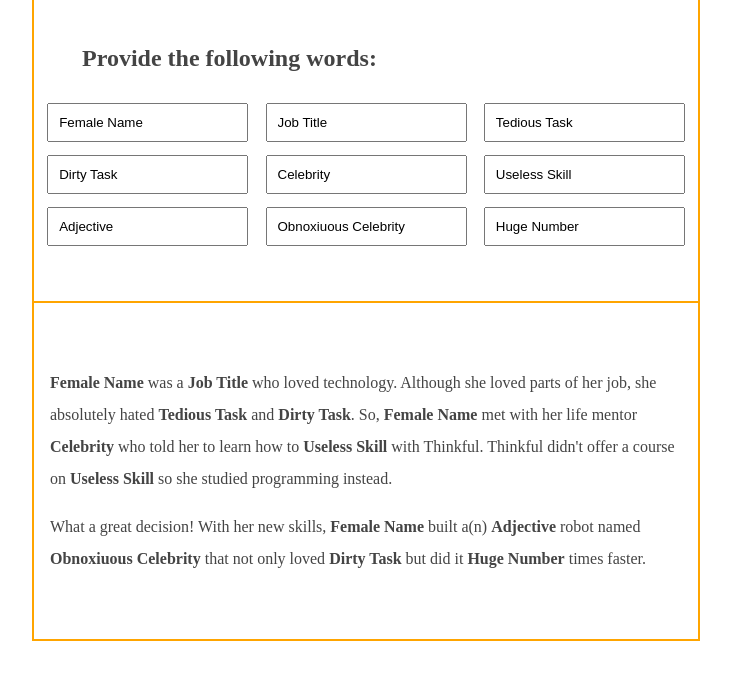
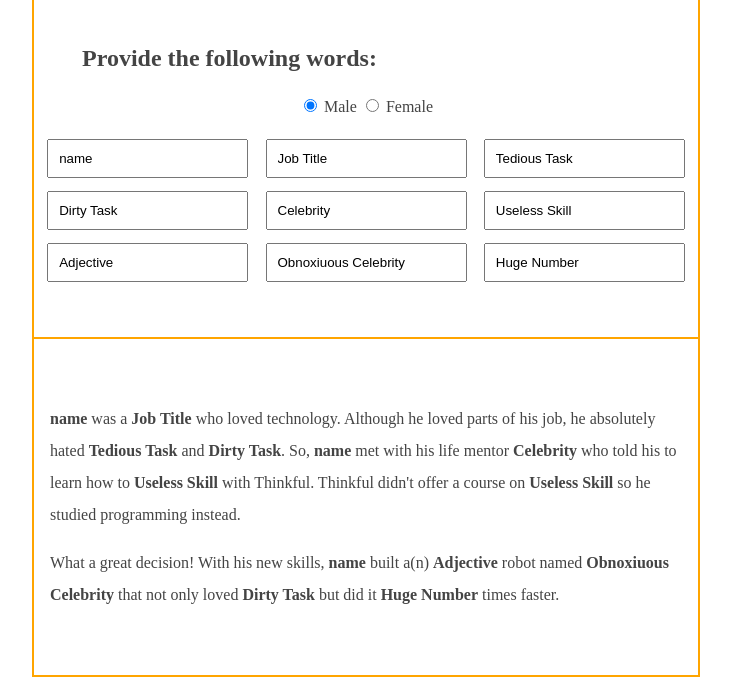
Before and after one commit to BLuciano/ngMadLibs, a plain HTML site: page index.html in a window 1280 px wide. Shown: the part 111-800 px from the top of the page, without its empty margins (274-1005 px from the left). Drawn offline with nearby package versions, Linux system fonts and the light colour scheme.

Commit message:
Added male/female choice

```diff
--- a/css/styles.css
+++ b/css/styles.css
@@ -81,6 +81,11 @@ h2{
 	line-height: 2em;
 }
 
+.gender{
+	text-align: center;
+	margin: 1em 0;
+}
+
 @media screen and (max-width: 725px){
 	.container{
 		width: 95%;
--- a/index.html
+++ b/index.html
@@ -20,8 +20,12 @@
 
     <section class="userInput border spacing">
       <h2>Provide the following words:</h2>
+      <form action="" class="gender">
+        <input ng-model="gender" ng-click="heShe = 'he'; hisHer = 'his'" type="radio" name="gender" value="male"> Male
+        <input ng-model="gender" ng-click="heShe = 'she'; hisHer = 'her'" type="radio" name="gender" value="female"> Female
+      </form>
       <div class="inputs">
-        <input ng-model="inputs.femaleName" placeholder="Female Name">
+        <input ng-model="inputs.name" placeholder="Female Name">
         <input ng-model="inputs.jobTitle" placeholder="Job Title">
         <input ng-model="inputs.tediousTask" placeholder="Tedious Task">
         <input ng-model="inputs.dirtyTask" placeholder="Dirty Task">
@@ -35,10 +39,10 @@
 
     <section class="display border spacing">
       <p>
-        <strong>{{inputs.femaleName}}</strong> was a <strong>{{inputs.jobTitle}}</strong> who loved technology. Although she loved parts of her job, she absolutely hated <strong>{{inputs.tediousTask}}</strong> and <strong>{{inputs.dirtyTask}}</strong>. So, <strong>{{inputs.femaleName}}</strong> met with her life mentor <strong>{{inputs.celebrity}}</strong> who told her to learn how to <strong>{{inputs.uselessSkill}}</strong> with Thinkful. Thinkful didn't offer a course on <strong>{{inputs.uselessSkill}}</strong> so she studied programming instead.
+        <strong>{{inputs.name}}</strong> was a <strong>{{inputs.jobTitle}}</strong> who loved technology. Although {{heShe}} loved parts of {{hisHer}} job, {{heShe}} absolutely hated <strong>{{inputs.tediousTask}}</strong> and <strong>{{inputs.dirtyTask}}</strong>. So, <strong>{{inputs.name}}</strong> met with {{hisHer}} life mentor <strong>{{inputs.celebrity}}</strong> who told {{hisHer}} to learn how to <strong>{{inputs.uselessSkill}}</strong> with Thinkful. Thinkful didn't offer a course on <strong>{{inputs.uselessSkill}}</strong> so {{heShe}} studied programming instead.
       </p>
       <p>
-        What a great decision! With her new skills, <strong>{{inputs.femaleName}}</strong> built a(n) <strong>{{inputs.adjective}}</strong> robot named <strong>{{inputs.obnoxiuousCelebrity}}</strong> that not only loved <strong>{{inputs.dirtyTask}}</strong> but did it <strong>{{inputs.hugeNumber}}</strong> times faster.
+        What a great decision! With {{hisHer}} new skills, <strong>{{inputs.name}}</strong> built a(n) <strong>{{inputs.adjective}}</strong> robot named <strong>{{inputs.obnoxiuousCelebrity}}</strong> that not only loved <strong>{{inputs.dirtyTask}}</strong> but did it <strong>{{inputs.hugeNumber}}</strong> times faster.
       </p>
     </section>
   </div>
--- a/js/app.js
+++ b/js/app.js
@@ -1,7 +1,7 @@
 angular.module('myApp', [])
   .controller('myCtrl', function($scope){
     $scope.inputs = {
-      femaleName : 'Female Name',
+      name : 'name',
       jobTitle : 'Job Title',
       tediousTask : 'Tedious Task',
       dirtyTask : 'Dirty Task',
@@ -11,4 +11,7 @@ angular.module('myApp', [])
       obnoxiuousCelebrity : 'Obnoxiuous Celebrity',
       hugeNumber : 'Huge Number'
     };
+    $scope.gender = 'male';
+    $scope.heShe = 'he';
+    $scope.hisHer = 'his';
   });
```
